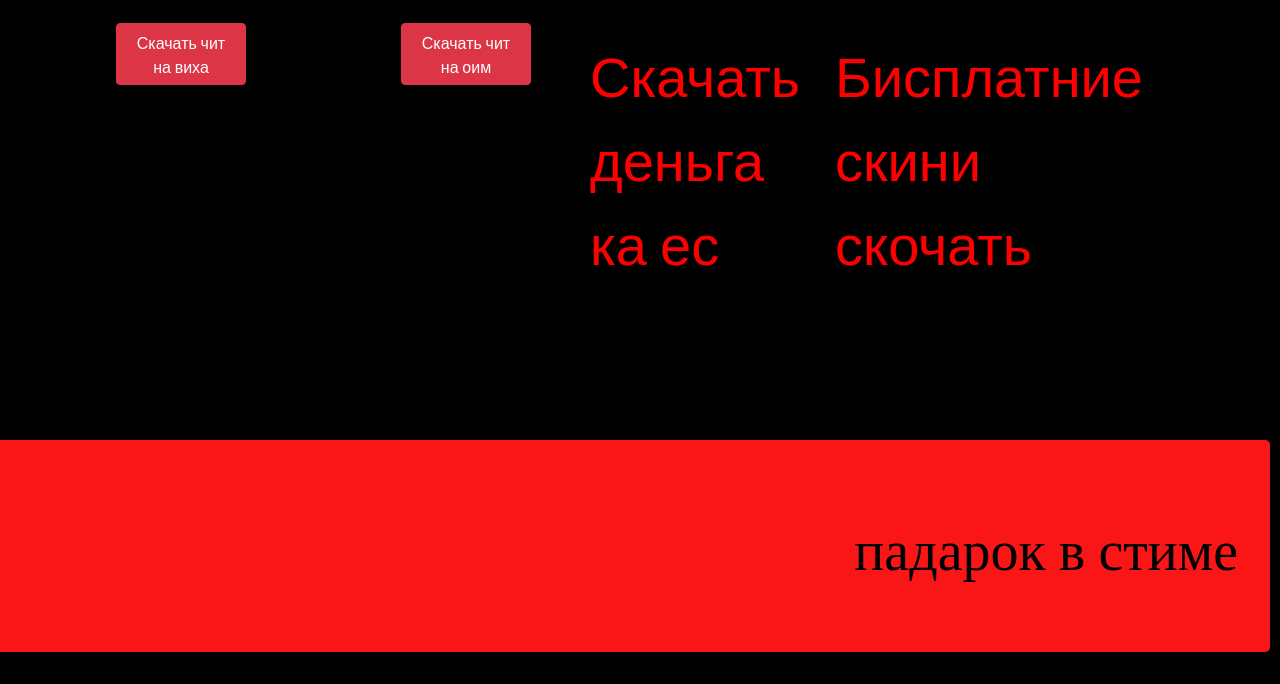
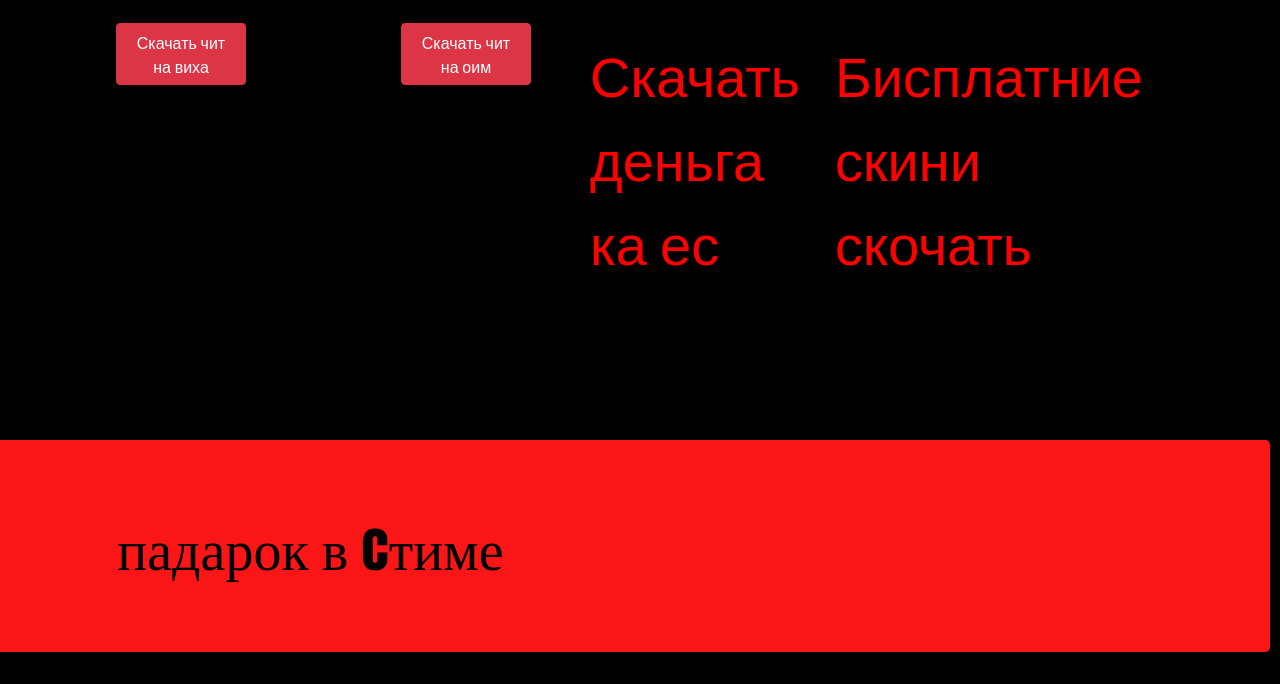
Before and after one commit to Abobaniger/BarebuhBadyjonh, a plain HTML site: page index.html in a window 1280 px wide. Shown: the part 1492-2176 px from the top of the page. Drawn offline with nearby package versions, Linux system fonts and the light colour scheme.

Commit message:
Update index.html

```diff
--- a/index.html
+++ b/index.html
@@ -244,7 +244,7 @@ width:1800px;
 
    <a href='https://steamcommunity.com/tradeoffer/new/?partner=1189032429&token=-EoPh8uh' class="jumbotron joinus">
 
-падарок в стиме
+падарок в cтиме ㅤㅤㅤㅤㅤㅤㅤㅤㅤㅤㅤㅤㅤㅤ
     </d>
 
 </body>
```
